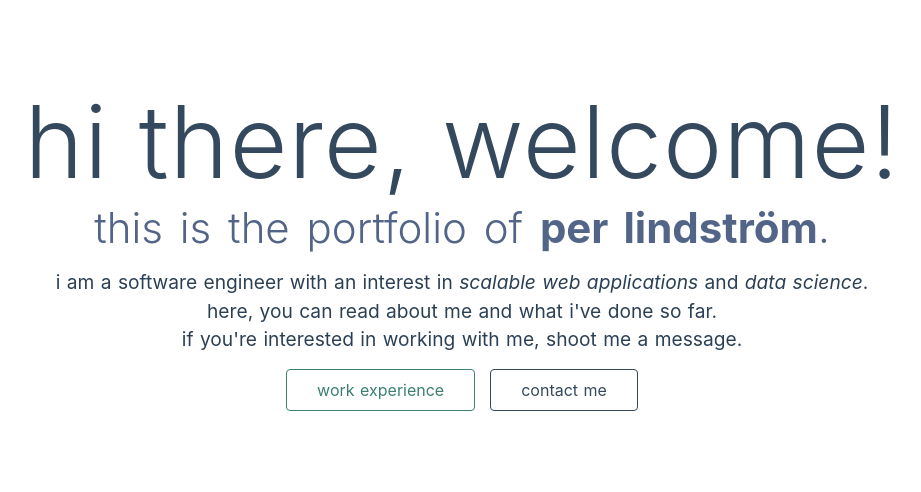
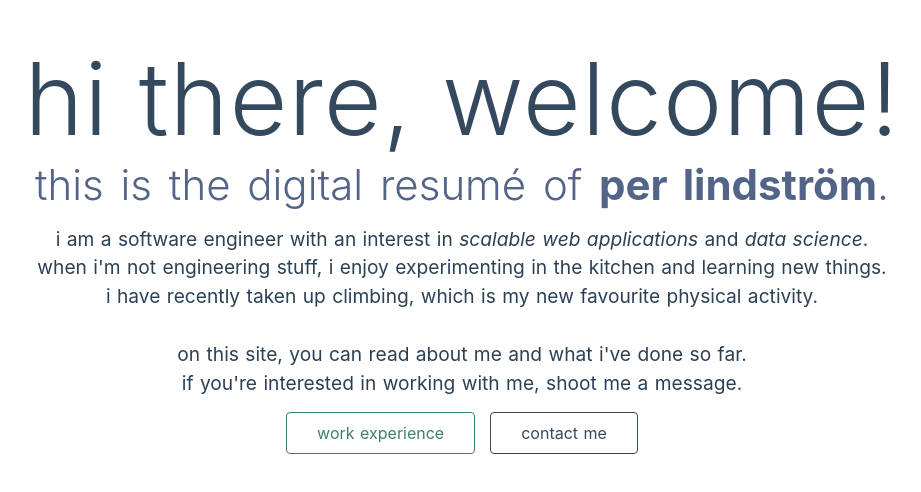
Before and after one commit to perlindstroem/portfolio, a Nuxt app: page / in a window 1280 px wide. Shown: the part 154-646 px from the top of the page, without its empty margins (178-1099 px from the left). Built offline with nearby package versions, Linux system fonts and the light colour scheme.

Commit message:
update front page texts

```diff
--- a/pages/index.vue
+++ b/pages/index.vue
@@ -5,11 +5,13 @@
         hi there, welcome!
       </h1>
       <h2 class="subtitle">
-        this is the portfolio of <strong>per lindström</strong>.
+        this is the digital resumé of <strong>per lindström</strong>.
       </h2>
       <p class="description">
         i am a software engineer with an interest in <em>scalable web applications</em> and <em>data science</em>.<br>
-        here, you can read about me and what i've done so far.<br>
+        when i'm not engineering stuff, i enjoy experimenting in the kitchen and learning new things.<br>
+        i have recently taken up climbing, which is my new favourite physical activity.<br><br>
+        on this site, you can read about me and what i've done so far.<br>
         if you're interested in working with me, shoot me a message.
       </p>
       <div class="links">
```
